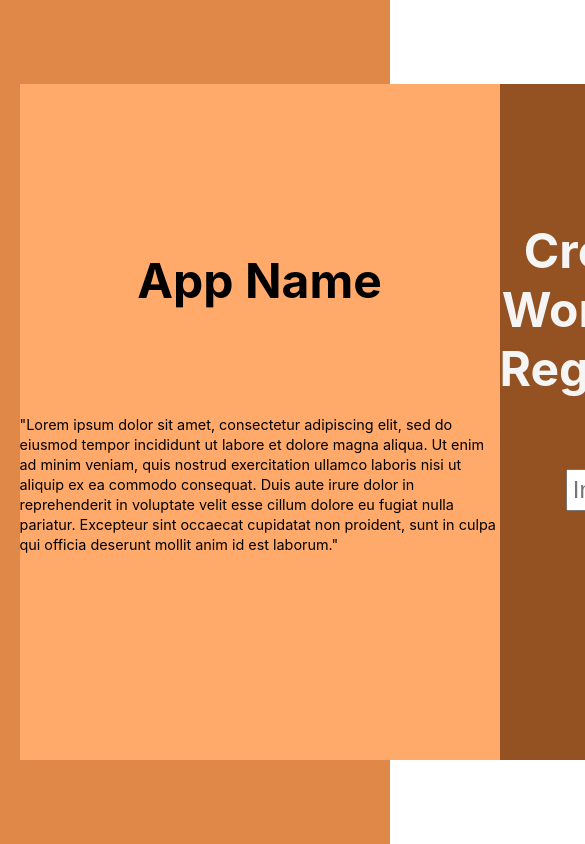
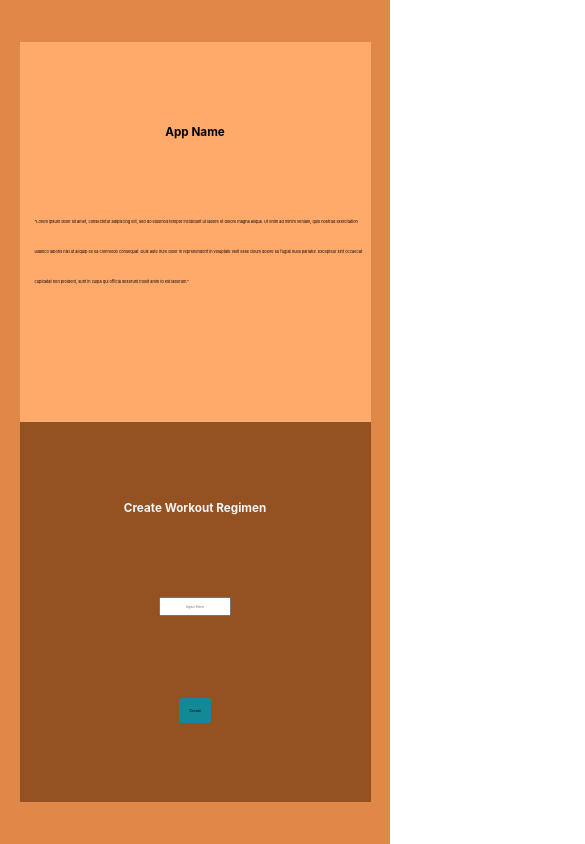
Before and after one commit to Reggie-Amedee-Tech/calisthenics-prime, a React (Create React App) app in the folder client/: page / in a window 390 px wide. Shown: the top 844 px of the page, 585 px wide, since content can reach past the window. Built offline with nearby package versions, Linux system fonts and the light colour scheme.

Commit message:
made workout regimen creation component responsive

```diff
--- a/client/src/assets/createWorkoutRegimen.module.css
+++ b/client/src/assets/createWorkoutRegimen.module.css
@@ -39,24 +39,25 @@
     display: flex;
     flex-direction: column;
     justify-content: space-around;
+    padding: 10px;
 }
 
 .LeftH3 {
-    font-size: 3rem;
+    font-size: 3vw;
+    width: 100%;
     text-align: center;
     position: relative;
     bottom: 3px;
-
 }
 
 .LeftP {
-    width: 30rem;
-    font-size: 0.9em;
+    width: 100%;
+    font-size: 1vw;
     margin: 0 auto;
-    line-height: 20px;
+    line-height: 30px;
     position: relative;
     bottom: 35px;
-
+    padding: 5px;
 }
 
 .Right {
@@ -76,7 +77,8 @@
 }
 
 .RightH3 {
-    font-size: 3rem;
+    font-size: 3vw;
+    width: 100%;
     text-align: center;
     color: whitesmoke;
 }
@@ -86,6 +88,7 @@
     padding: 5px;
     margin: 0 auto;
     font-size: 1.5rem;
+    text-align: center;
 }
 
 .RightButton {
@@ -101,3 +104,42 @@
 .RightButton:hover {
     background-color: #48D3E0;
 }
+
+@media screen and (max-width: 1330px) {
+
+    .LeftContainer {
+        height: 60%;
+    }
+
+    .RightContainer {
+        height: 60%;
+    }
+}
+
+@media screen and (max-width: 906px) {
+    .RightButton {
+        font-size: 1vw;
+    }
+
+    .RightInput {
+        font-size: 1vw;
+    }
+}
+
+@media screen and (max-width: 800px) {
+    .RegimenCard {
+        flex-direction: column;
+        height: 90%;
+    }
+
+    .LeftContainer {
+        height: 80%;
+    }
+
+    .RightContainer {
+        height: 80%;
+    }
+
+
+
+}
```
